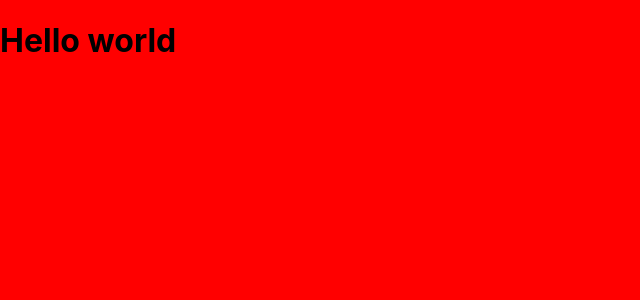
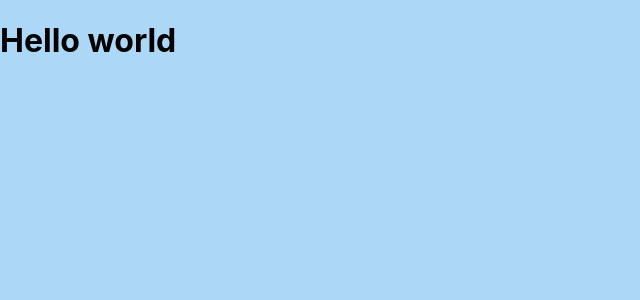
Before and after one commit to karaKaan/shopaware, a React (Create React App) app: page / in a window 1280 px wide. Shown: the top 300 px of the page, without its empty margins (0-640 px from the left). Built offline with nearby package versions, Linux system fonts and the light colour scheme.

Commit message:
Created and inserted the color as variables that i will be using in this project

```diff
--- a/src/components/app/App.scss
+++ b/src/components/app/App.scss
@@ -1,6 +1,7 @@
+@import '../base/color';
+// $bgColor: #ADD7F6;
+body {
 
-
-body {
-  background-color: red;
+  background-color: $bgColor;
 
 }
--- /dev/null
+++ b/src/components/base/_color.scss
@@ -0,0 +1,5 @@
+$bgColor: #ADD7F6;
+$txtColor: #3B28CC;
+$navFooter: #3f8efc;
+$danger: #d61a3c;
+$success: #2667FF;
```
Also changed, not shown: src/components/base/base.scss (deleted).
